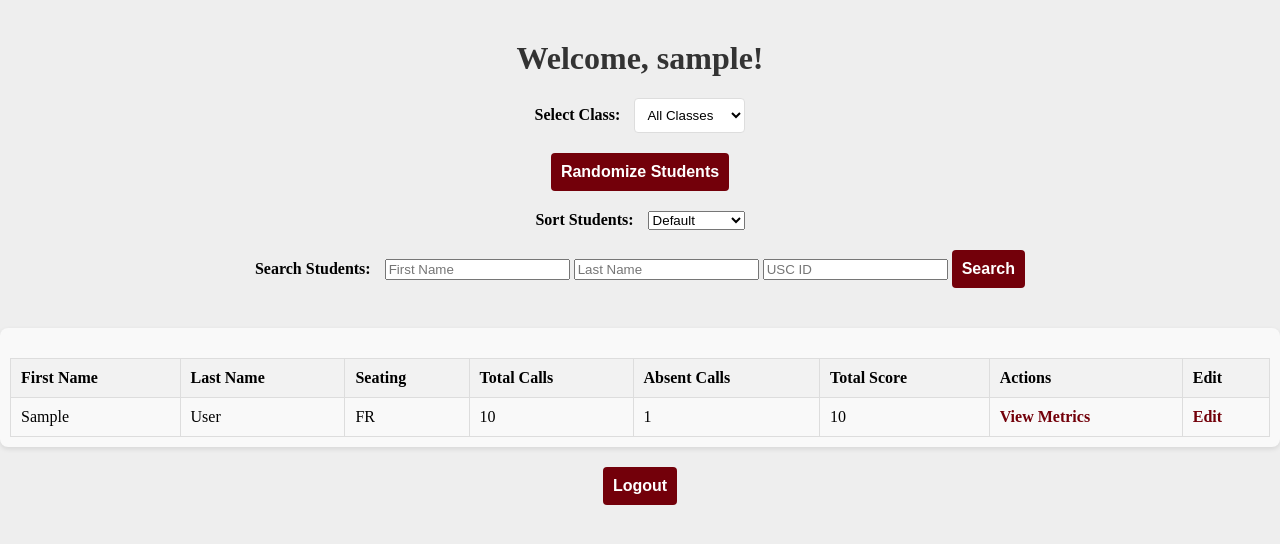
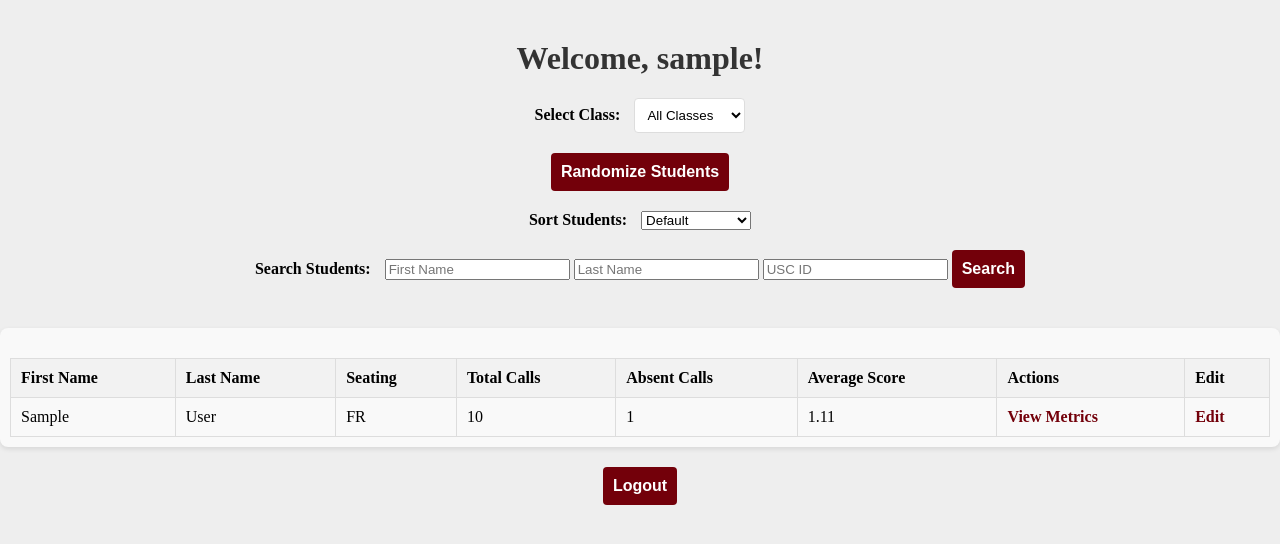
Before and after one commit to SCCapstone/llama, a Django app: page / in a window 1280 px wide. Shown: the part 118-662 px from the top of the page. Run offline with Django 5.2, Linux system fonts and the light colour scheme; a user stored in the database is signed in; tables that the repository leaves empty hold one stand-in row (values such as "Sample post").

Commit message:
#87 using annotation

```diff
--- a/coldcall/templates/coldcall/home.html
+++ b/coldcall/templates/coldcall/home.html
@@ -65,7 +65,7 @@
                 <option value="seating" {% if sort == 'seating' %}selected{% endif %}>Seating</option>
                 <option value="total_calls" {% if sort == 'total_calls' %}selected{% endif %}>Total Calls</option>
                 <option value="absent_calls" {% if sort == 'absent_calls' %}selected{% endif %}>Absent Calls</option>
-                <option value="total_score" {% if sort == 'total_score' %}selected{% endif %}>Total Score</option>
+                <option value="average_score" {% if sort == 'average_score' %}selected{% endif %}>Average Score</option>
             </select>
             <!-- Hidden input to keep class_id when sorting -->
             <input type="hidden" name="class_id" value="{{ selected_class.id }}">
@@ -101,7 +101,7 @@
                     <th>Seating</th>
                     <th>Total Calls</th>
                     <th>Absent Calls</th>
-                    <th>Total Score</th>
+                    <th>Average Score</th>
                     <th>Actions</th>
                     <th>Edit</th>
                 </tr>
@@ -114,7 +114,7 @@
                         <td>{{ student.seating }}</td>
                         <td>{{ student.total_calls }}</td>
                         <td>{{ student.absent_calls }}</td>
-                        <td>{{ student.total_score }}</td>
+                        <td>{{ student.get_average_score }}</td>
                         <td><a href="{% url 'student_metrics' student.id %}">View Metrics</a></td>
                         <td><a href="{% url 'addedit_student_manual_with_id' student.id %}">Edit</a></td>
                     </tr>
--- a/coldcall/views/views_main.py
+++ b/coldcall/views/views_main.py
@@ -3,6 +3,7 @@ from django.contrib.auth.hashers import make_password
 from django.contrib.auth.mixins import LoginRequiredMixin
 from django.http import JsonResponse
 from django.shortcuts import redirect, render
+from django.db.models import Case, ExpressionWrapper, F, FloatField, IntegerField, Value, When
 from django.db.models.functions import Lower
 from django.views import View
 from django.views.generic import FormView
@@ -72,7 +73,29 @@ class HomePageView(LoginRequiredMixin, View):
 
         # Apply sorting
         if students and sort_query:
-            students = students.order_by(Lower(sort_query))
+            if sort_query == "average_score":
+                # use model annotation to calculate average, as get_average_calls() can not be used with order_by()
+
+                #first calculate total_calls - absent calls using its own annotation
+                students = students.annotate(
+                    c = ExpressionWrapper(
+                        F('total_calls') - F('absent_calls'),
+                        output_field=IntegerField())
+                )
+
+                students = students.annotate(
+                    avg = Case(
+                        #prevent divide by 0, always show these students first
+                        When(
+                            c__lte=0,
+                            then=Value(-1)
+                        ),
+                        default=(F('total_score')/(F('c'))), #actual average calculation
+                        output_field=FloatField()
+                    )
+                ).order_by('avg') #final sort, ascending
+            else:
+                students = students.order_by(Lower(sort_query))
 
         # Apply search filters
         if students and search_first_name_query:
```
